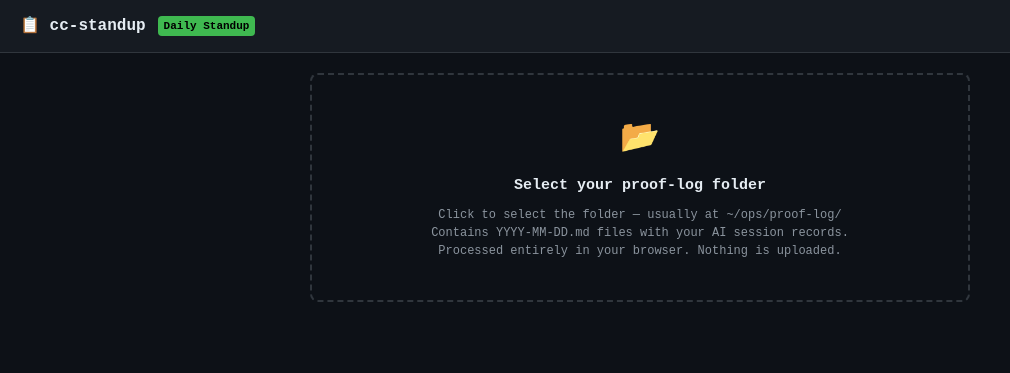
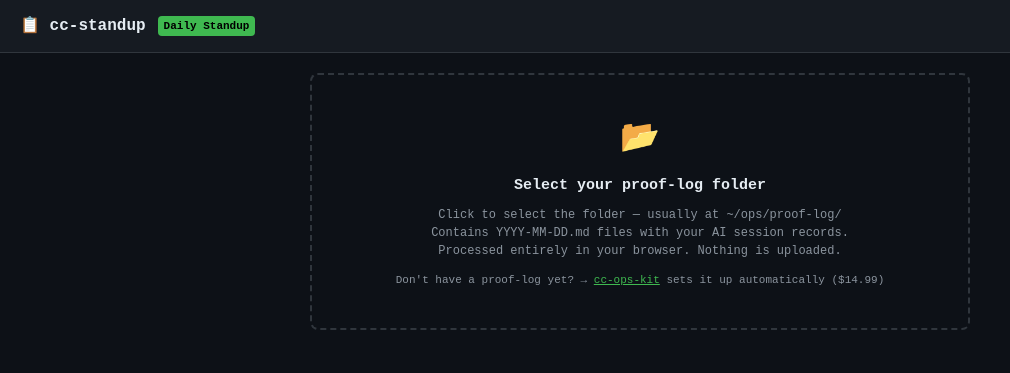
Before and after one commit to yurukusa/cc-standup, a website: page index.html in a window 1280 px wide. Shown: the whole page, without its empty margins (0-1010 px from the left). Drawn offline with Linux system fonts and the light colour scheme.

Commit message:
feat: add cc-ops-kit CTA for users without proof-log

```diff
--- a/index.html
+++ b/index.html
@@ -72,6 +72,7 @@
     <p>Click to select the folder — usually at <code>~/ops/proof-log/</code><br>
     Contains <code>YYYY-MM-DD.md</code> files with your AI session records.<br>
     Processed entirely in your browser. Nothing is uploaded.</p>
+    <p style="margin-top:12px;font-size:11px;color:var(--muted)">Don't have a proof-log yet? → <a href="https://yurukusa.github.io/cc-ops-kit-landing/" target="_blank" style="color:var(--green)">cc-ops-kit</a> sets it up automatically ($14.99)</p>
   </div>
 
   <div id="output">
```
